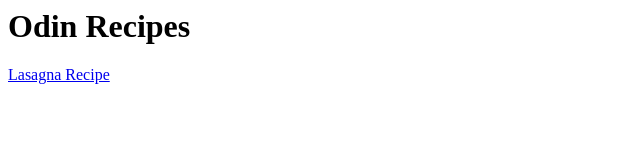
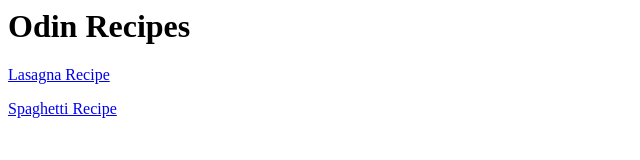
Before and after one commit to acbriley/odin-recipes, a plain HTML site: page index.html in a window 1280 px wide. Shown: the whole page, without its empty margins (0-640 px from the left). Drawn offline with Linux system fonts and the light colour scheme.

Commit message:
Add link to 2nd recipe

```diff
--- a/index.html
+++ b/index.html
@@ -1,2 +1,3 @@
 <h1>Odin Recipes</h1>
 <p><a href="./recipes/lasagna.html">Lasagna Recipe</a></p>
+<p><a href="./recipes/spaghetti.html">Spaghetti Recipe</a></p>
```
